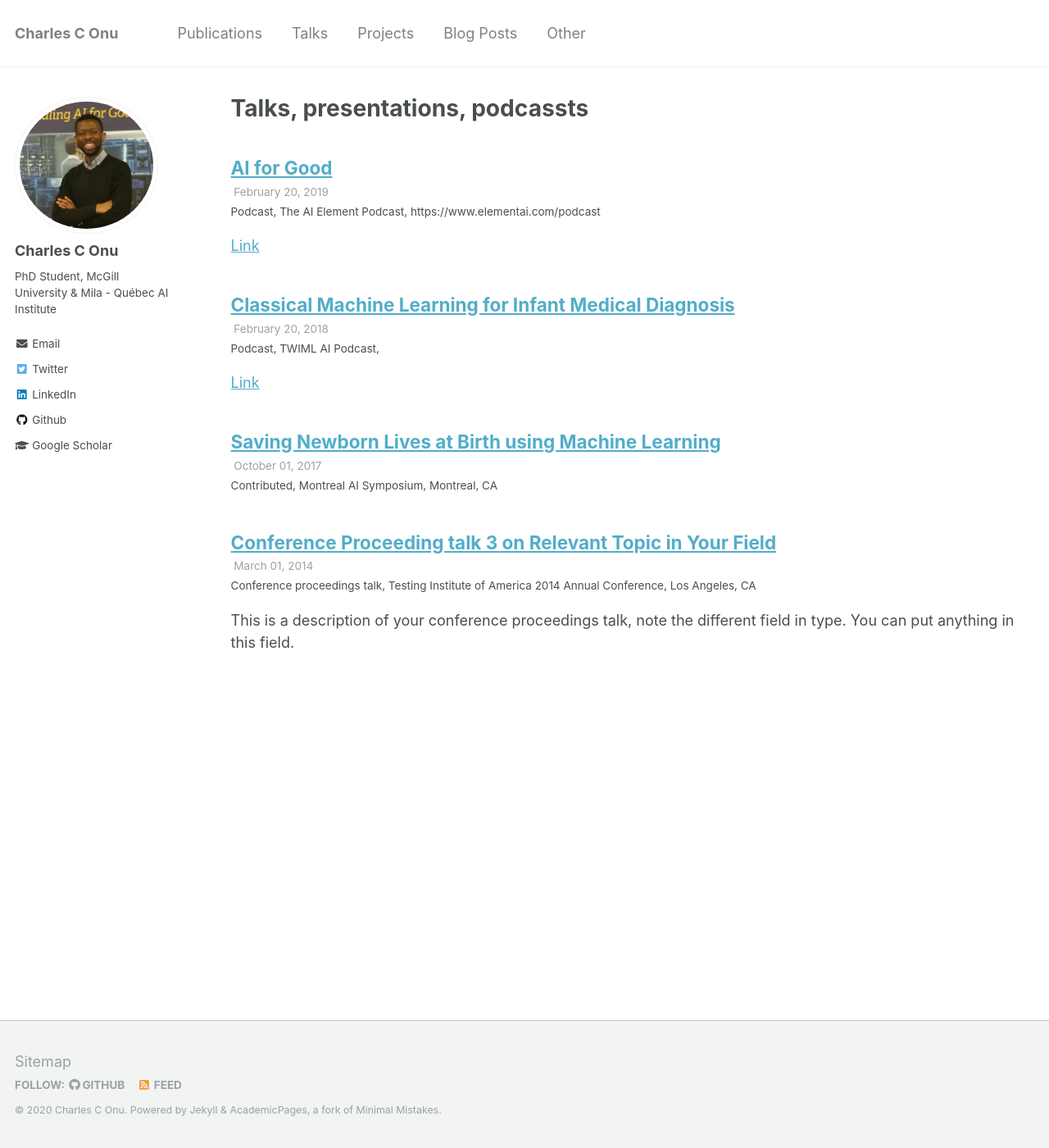
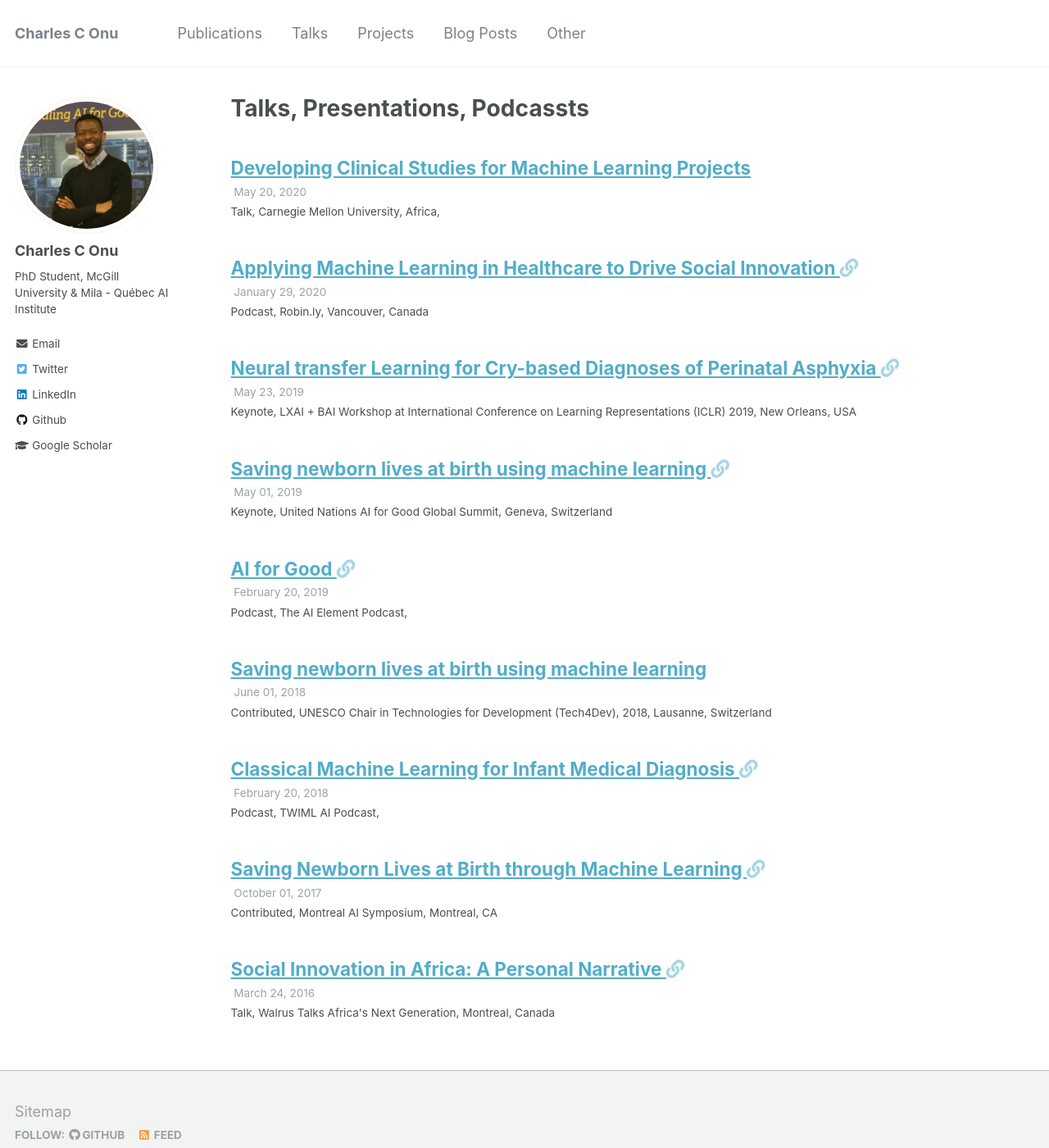
Before and after one commit to onucharles/onucharles.github.io, a Jekyll site: the page built from _pages/talks.html, in a window 1280 px wide and 1400 px high. Shown: the whole window at 82% size. Built offline with Jekyll 4.4.1, drawn with Linux system fonts in a browser that asks for light colours.

Commit message:
Update talks

```diff
--- a/_pages/talks.html
+++ b/_pages/talks.html
@@ -1,6 +1,6 @@
 ---
 layout: archive
-title: "Talks, presentations, podcassts"
+title: "Talks, Presentations, Podcassts"
 permalink: /talks/
 author_profile: true
 ---
--- a/_talks/2014-03-01-talk-3.md
+++ /dev/null
@@ -1,11 +0,0 @@
----
-title: "Conference Proceeding talk 3 on Relevant Topic in Your Field"
-collection: talks
-type: "Conference proceedings talk"
-permalink: /talks/2014-03-01-talk-3
-venue: "Testing Institute of America 2014 Annual Conference"
-date: 2014-03-01
-location: "Los Angeles, CA"
----
-
-This is a description of your conference proceedings talk, note the different field in type. You can put anything in this field.
--- /dev/null
+++ b/_talks/2016-03-24-social-innovation.md
@@ -0,0 +1,10 @@
+---
+title: "Social Innovation in Africa: A Personal Narrative"
+collection: talks
+type: "Talk"
+permalink: /talks/2016-03-24-social-innovation
+venue: "Walrus Talks Africa's Next Generation"
+date: 2016-03-24
+location: "Montreal, Canada"
+link: https://www.youtube.com/watch?v=gaHYewf29Xk
+---
--- a/_talks/2017-10-01-saving-newborns.md
+++ b/_talks/2017-10-01-saving-newborns.md
@@ -1,9 +1,10 @@
 ---
-title: "Saving Newborn Lives at Birth using Machine Learning"
+title: "Saving Newborn Lives at Birth through Machine Learning"
 collection: talks
 type: "Contributed"
 permalink: /talks/2017-10-01-saving-newborns
 venue: "Montreal AI Symposium"
 date: 2017-10-01
 location: "Montreal, CA"
+link: https://www.facebook.com/ubenwaAI/videos/118186655541125/
 ---
--- /dev/null
+++ b/_talks/2018-06-01-saving-newborn.md
@@ -0,0 +1,10 @@
+---
+title: "Saving newborn lives at birth using machine learning"
+collection: talks
+type: "Contributed"
+permalink: /talks/2018-06-01-saving-newborn
+venue: "UNESCO Chair in Technologies for Development (Tech4Dev), 2018"
+date: 2018-06-01
+location: "Lausanne, Switzerland"
+link:
+---
--- a/_talks/2019-02-20-ai-good.md
+++ b/_talks/2019-02-20-ai-good.md
@@ -5,7 +5,6 @@ type: "Podcast"
 permalink: /talks/2019-02-20-ai-good
 venue: "The AI Element Podcast"
 date: 2019-02-20
-location: https://www.elementai.com/podcast
+location: ""
+link: https://www.elementai.com/podcast
 ---
-
-[Link](https://www.elementai.com/podcast)
--- /dev/null
+++ b/_talks/2019-05-01-saving-newborn.md
@@ -0,0 +1,10 @@
+---
+title: "Saving newborn lives at birth using machine learning"
+collection: talks
+type: "Keynote"
+permalink: /talks/2019-05-01-saving-newborn
+venue: "United Nations AI for Good Global Summit"
+date: 2019-05-01
+location: "Geneva, Switzerland"
+link: https://aiforgood.itu.int/
+---
--- /dev/null
+++ b/_talks/2019-05-23-neural-transfer.md
@@ -0,0 +1,10 @@
+---
+title: "Neural transfer Learning for Cry-based Diagnoses of Perinatal Asphyxia"
+collection: talks
+type: "Keynote"
+permalink: /talks/2019-05-23-neural-transfer
+venue: "LXAI + BAI Workshop at International Conference on Learning Representations (ICLR) 2019"
+date: 2019-05-23
+location: "New Orleans, USA"
+link: https://www.youtube.com/watch?v=8EdKnOvQoUc
+---
--- /dev/null
+++ b/_talks/2020-01-29-applying-ml.md
@@ -0,0 +1,10 @@
+---
+title: "Applying Machine Learning in Healthcare to Drive Social Innovation"
+collection: talks
+type: "Podcast"
+permalink: /talks/2020-01-29-applying-ml
+venue: "Robin.ly"
+date: 2020-01-29
+location: "Vancouver, Canada"
+link: https://www.youtube.com/watch?v=3SIQU7UW5Tc
+---
--- /dev/null
+++ b/_talks/2020-05-20-developing-clinical.md
@@ -0,0 +1,10 @@
+---
+title: "Developing Clinical Studies for Machine Learning Projects"
+collection: talks
+type: "Talk"
+permalink: /talks/2020-05-20-developing-clinical
+venue: "Carnegie Mellon University, Africa"
+date: 2020-05-20
+location: ""
+link:
+---
```
Also changed, not shown: _talks/2018-02-20-classical-ml.md (+1 -2 lines).
